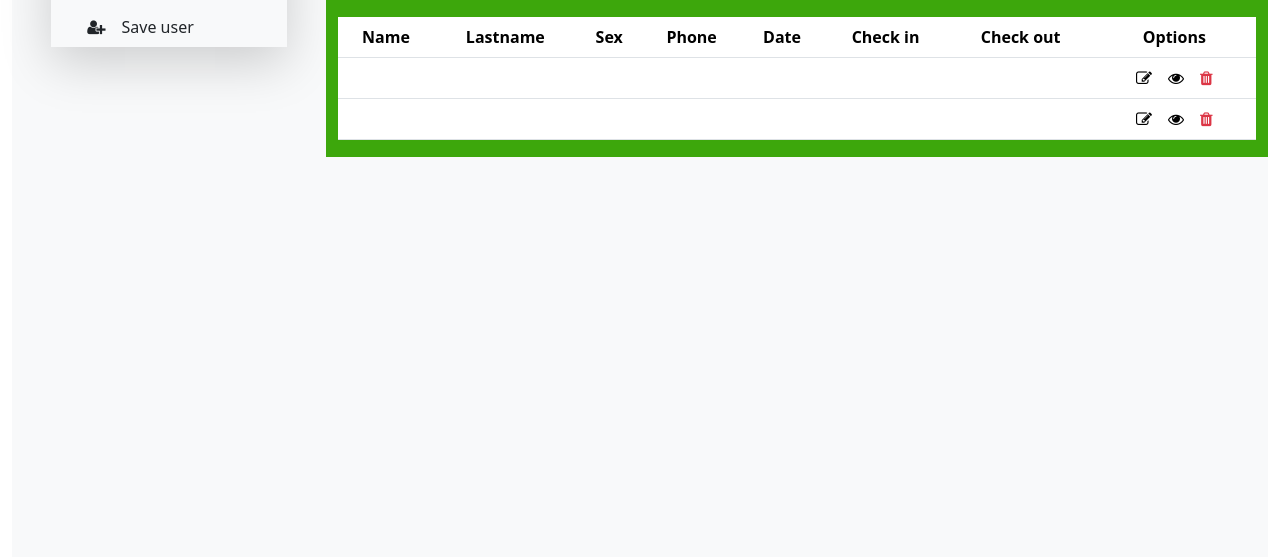
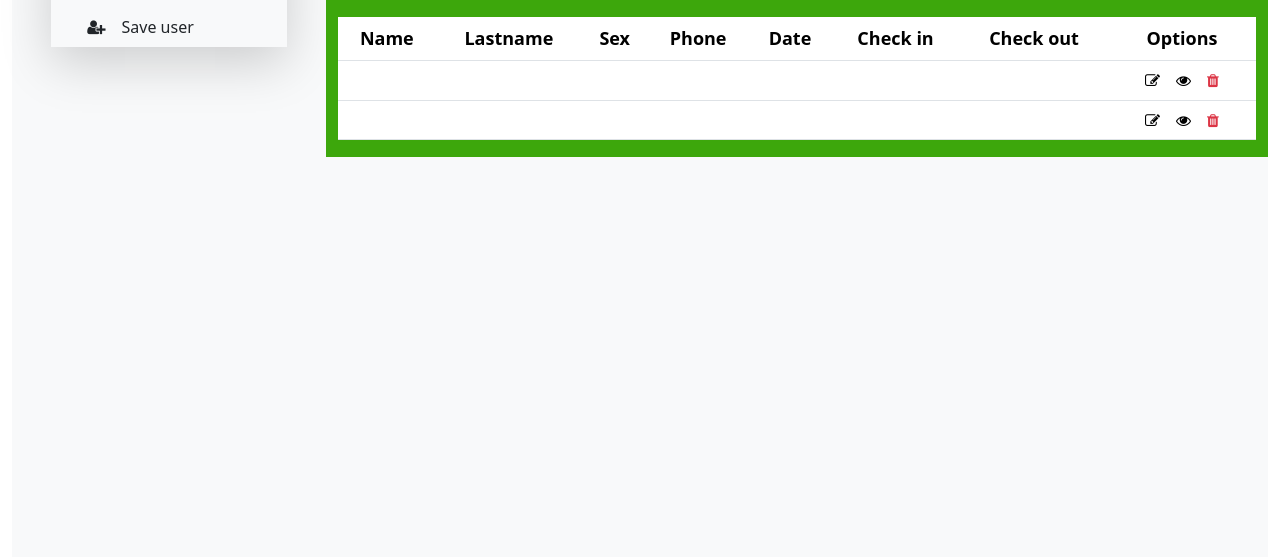
Before and after one commit to Nox9900/Projet-Blue-id, a Django app: template apps/templates/apps/list_user.html in a window 1280 px wide. Shown: the part 243-800 px from the top of the page. Run offline with Django 4.2, Linux system fonts and the light colour scheme; the template is opened without the code that fills it: values that come from a table or form of the project are taken from there, others are empty; data comes from the database, SQL or seed files in the repository; some libraries are stand-ins or nearby versions.

Commit message:
Update user.css

```diff
--- a/apps/static/apps/own/user.css
+++ b/apps/static/apps/own/user.css
@@ -21,3 +21,17 @@
 a{
     text-decoration: none;
 }
+th  {
+    font-size: 18px;
+}
+td{
+    font-size: 15px;
+}
+.nothing{
+    height: 50vh;
+    border-radius: 10px;
+}
+.emoji{
+    font-size: 94px;
+    margin-top: -50px;
+}
```
